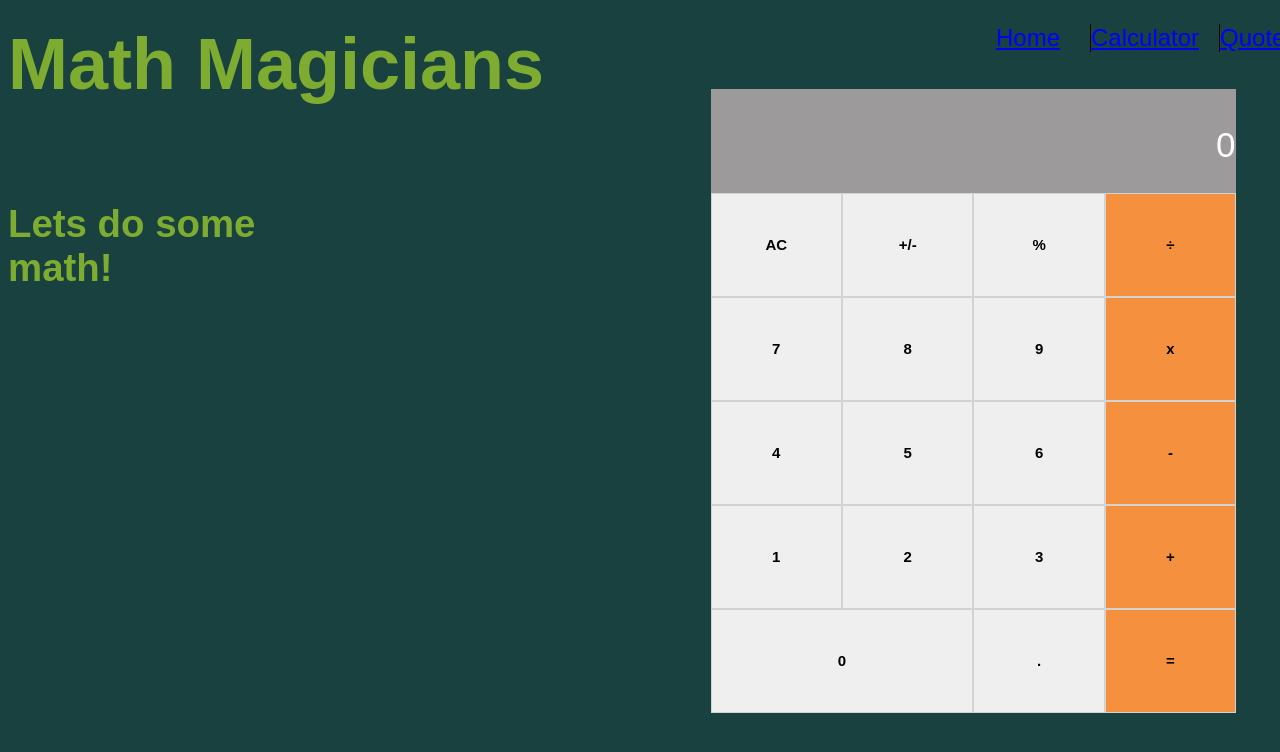
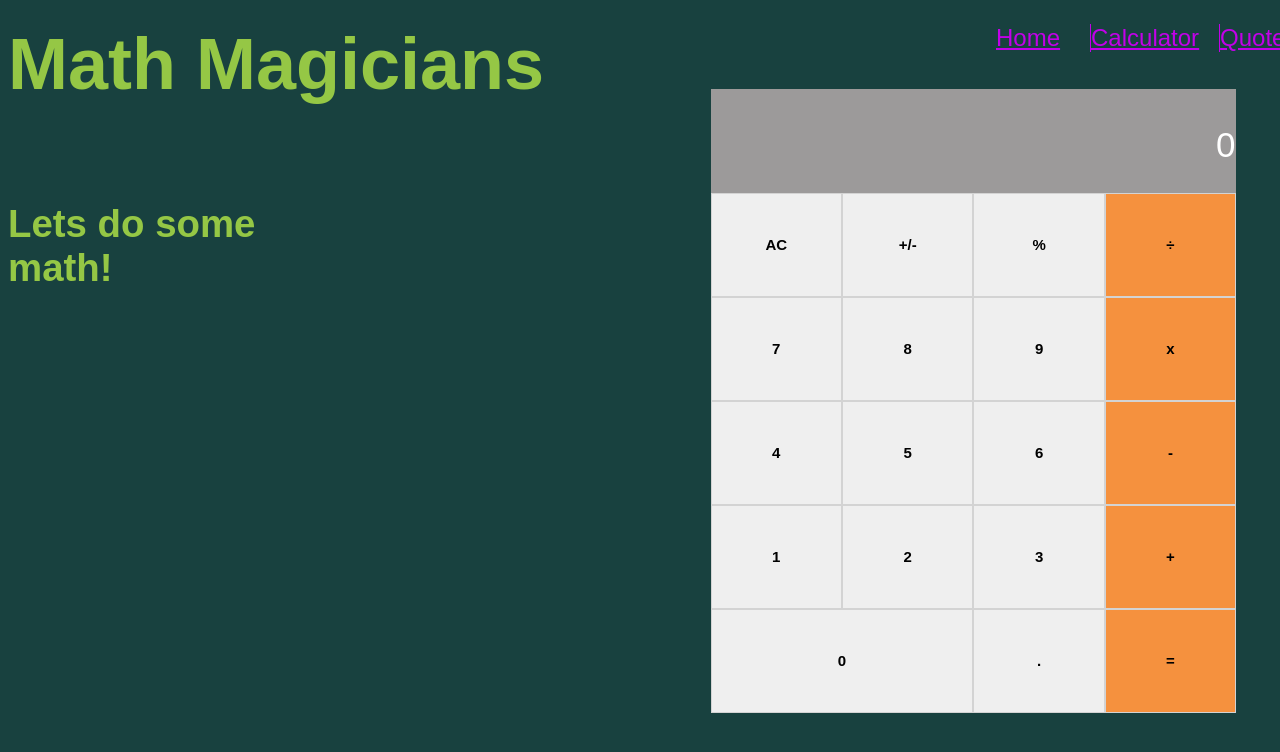
Before and after one commit to Danieldotcomcoder/Math-magicians, a React (Create React App) app: page /calculator in a window 1280 px wide. Shown: the top 752 px of the page. Built offline with nearby package versions, Linux system fonts and the light colour scheme.

Commit message:
Add: Background colors

```diff
--- a/src/components/myStyles.css
+++ b/src/components/myStyles.css
@@ -63,6 +63,6 @@ body {
   background-color: rgb(24, 65, 63);
   background-size: 100%;
   background-repeat: no-repeat;
-  color: rgb(125, 172, 49);
+  color: rgb(149, 199, 69);
   font-family: sans-serif;
 }
--- a/src/components/pages.css
+++ b/src/components/pages.css
@@ -10,16 +10,17 @@
 }
 
 .Navlist li {
-  color: blue;
+  color: rgb(194, 0, 233);
+  text-decoration: underline rgb(194, 0, 233) ;
 }
 
 #home {
-  border-right: 1px solid black;
+  border-right: 1px solid rgb(194, 0, 233);
   padding-right: 30px;
 }
 
 #calculator {
-  border-right: 1px solid black;
+  border-right: 1px solid rgb(194, 0, 233);
   padding-right: 20px;
 }
 
```
